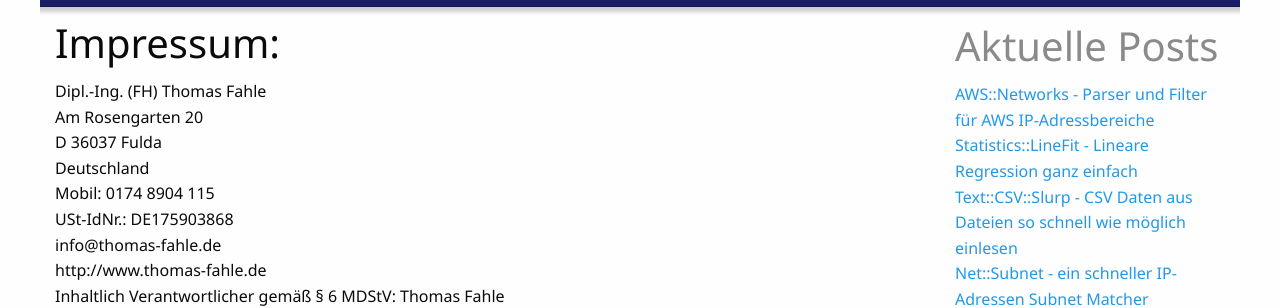
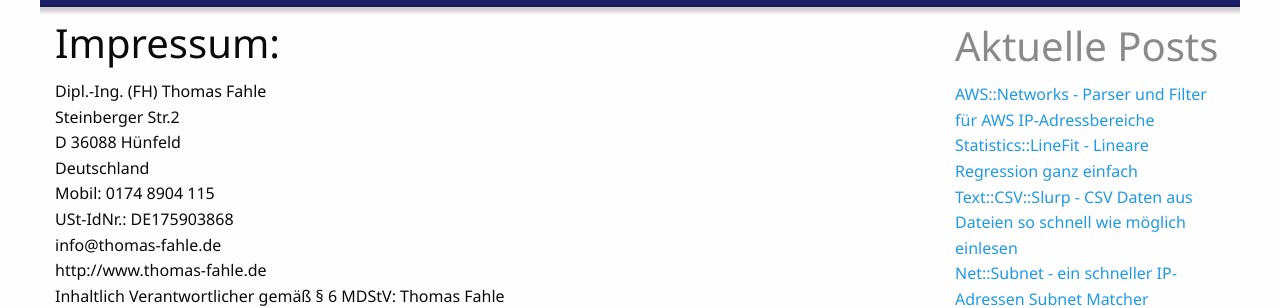
Before and after one commit to perl-howto/perl-howto.github.io, a Jekyll site: the page built from impressum.html, in a window 1280 px wide. Shown: the part 164-472 px from the top of the page. Built offline with Jekyll 4.4.1, drawn with Linux system fonts in a browser that asks for light colours.

Commit message:
Update Impressum

```diff
--- a/impressum.html
+++ b/impressum.html
@@ -5,34 +5,34 @@ title: Impressum
 <h2>Impressum:</h2>
 <p>
 Dipl.-Ing. (FH) Thomas Fahle<br />
-Am Rosengarten 20<br />
-D 36037 Fulda<br />
+Steinberger Str.2<br />
+D 36088 H&uuml;nfeld<br />
 Deutschland<br />
 Mobil: 0174 8904 115<br />
 USt-IdNr.: DE175903868<br />
 info@thomas-fahle.de<br />
 http://www.thomas-fahle.de<br />
-Inhaltlich Verantwortlicher gemäß § 6 MDStV: Thomas Fahle
+Inhaltlich Verantwortlicher gem&auml;&szlig; &sect; 6 MDStV: Thomas Fahle
 </p>
 
 <h3>Datenerhebung, -verarbeitung und -nutzung meiner Daten:</h3>
 <p>
-Gemäß § 28 BDSG widerspreche ich jeder kommerziellen Verwendung und Weitergabe meiner Daten sowie der Verwendung meiner personenbezogenen Daten bei allen Direktmarketingunternehmen und in allen Werbeaussendungen.
+Gem&auml;&szlig; &sect; 28 BDSG widerspreche ich jeder kommerziellen Verwendung und Weitergabe meiner Daten sowie der Verwendung meiner personenbezogenen Daten bei allen Direktmarketingunternehmen und in allen Werbeaussendungen.
 </p>
 <p>
-Ich untersage die Nutzung oder Übermittlung meiner Daten für Zwecke der Werbung oder der Markt- oder Meinungsforschung.
+Ich untersage die Nutzung oder &Uuml;bermittlung meiner Daten f&uuml;r Zwecke der Werbung oder der Markt- oder Meinungsforschung.
 </p>
 <h3>Haftungshinweis:</h3>
 <p>
-Trotz sorgfältiger inhaltlicher Kontrolle übernehmen wir keine Haftung für die Inhalte externer Links. Für den Inhalt der verlinkten Seiten sind ausschließlich deren Betreiber verantwortlich.
+Trotz sorgf&auml;ltiger inhaltlicher Kontrolle &uuml;bernehmen wir keine Haftung f&uuml;r die Inhalte externer Links. F&uuml;r den Inhalt der verlinkten Seiten sind ausschlie&szlig;lich deren Betreiber verantwortlich.
 </p>
 <h3>Hinweis zu Patenten:</h3>
 <p>
-Die auf dieser Website wiedergegebenen Verfahren und Programme werden ohne Rücksicht auf die Patentlage mitgeteilt. Sie sind für Amateur- und Lehrzwecke bestimmt.
+Die auf dieser Website wiedergegebenen Verfahren und Programme werden ohne R&uuml;cksicht auf die Patentlage mitgeteilt. Sie sind f&uuml;r Amateur- und Lehrzwecke bestimmt.
 </p>
-<h3>Hinweis zu geschützen Markennamen und Logos:</h3>
+<h3>Hinweis zu gesch&uuml;tzen Markennamen und Logos:</h3>
 <p>
-Die Verwendung von geschützten Markennamen, Handelsnamen, Gebrauchsmuster und Markenlogos auf dieser Homepage stellt keine Urheberrechts-Verletzung dar, sondern dient als illustrativer Hinweis. Auch wenn diese an den jeweiligen Stellen nicht als solche gekennzeichnet sind, gelten die entsprechenden gesetzlichen Bestimmungen.
+Die Verwendung von gesch&uuml;tzten Markennamen, Handelsnamen, Gebrauchsmuster und Markenlogos auf dieser Homepage stellt keine Urheberrechts-Verletzung dar, sondern dient als illustrativer Hinweis. Auch wenn diese an den jeweiligen Stellen nicht als solche gekennzeichnet sind, gelten die entsprechenden gesetzlichen Bestimmungen.
 </p>
 <p>
 Die verwendeten Markennamen und -logos sind Eigentum der Hersteller und unterliegen deren Copyright Bestimmungen. Informationen hierzu entnehmen Sie bitte den Hinweisen der Hersteller auf deren Webseiten.
```
